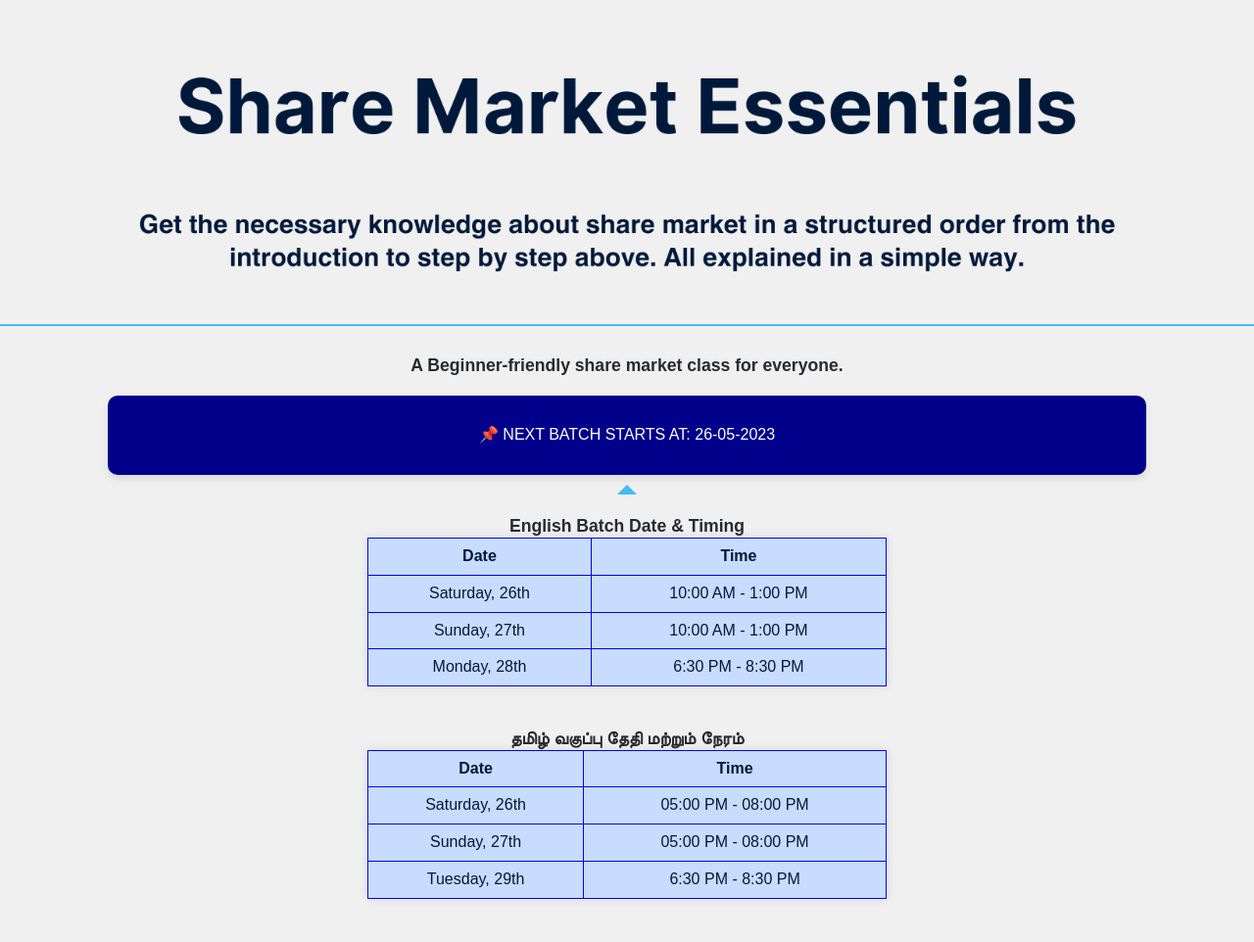
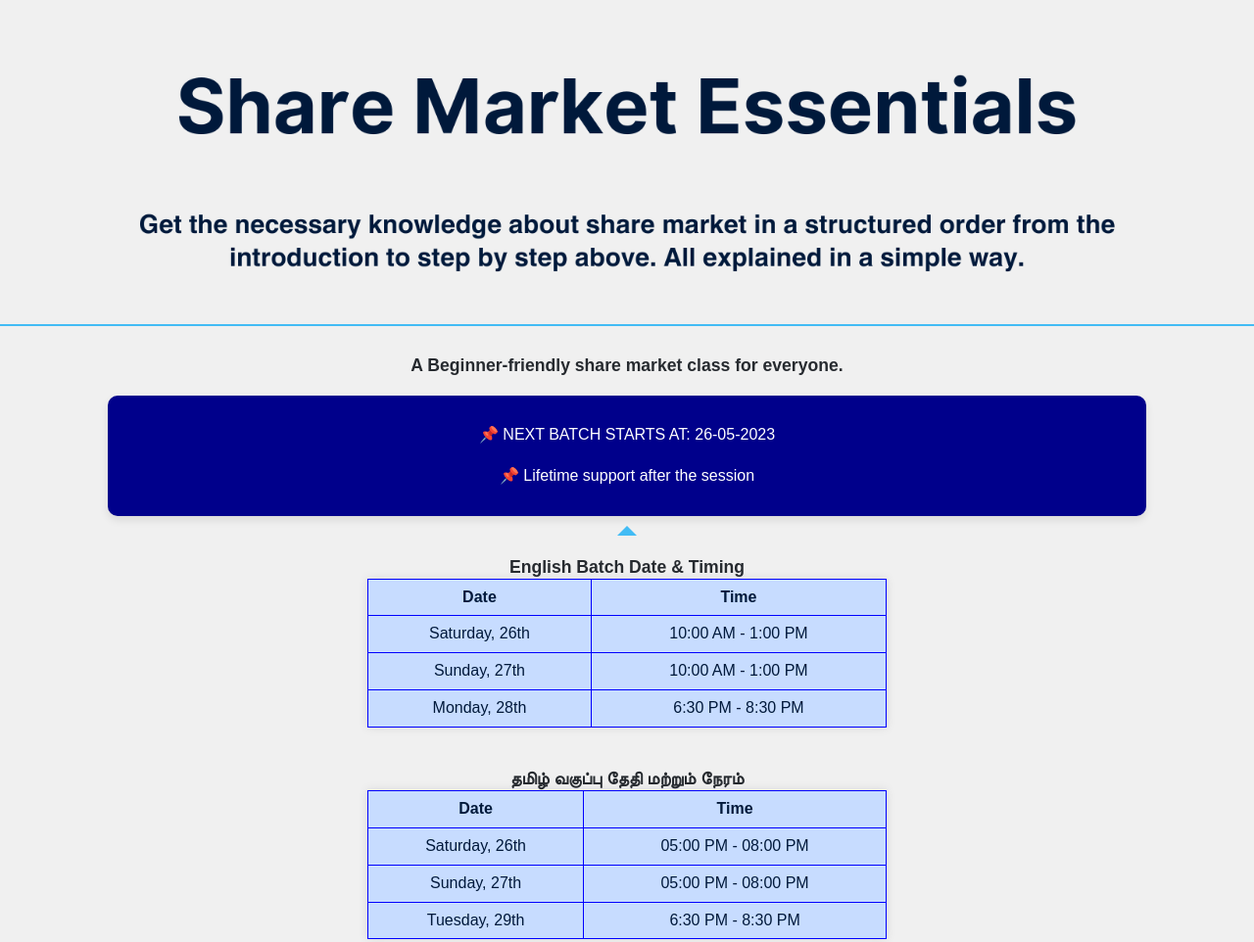
Before and after one commit to tradersk/essentials, a plain HTML site: page index.html in a window 1280 px wide. Shown: the top 962 px of the page at 98% size. Drawn offline with Linux system fonts and the light colour scheme; a script that the page names is missing.

Commit message:
Update index.html

```diff
--- a/index.html
+++ b/index.html
@@ -94,7 +94,9 @@
     </style>
 
 	<div class="speech-bubble">
-        📌 NEXT BATCH STARTS AT: 26-05-2023
+        📌 NEXT BATCH STARTS AT: 26-05-2023<br>
+		<br>
+		📌 Lifetime support after the session
     </div>
 <head>
     <title>English Session Date and Timings</title>
```
